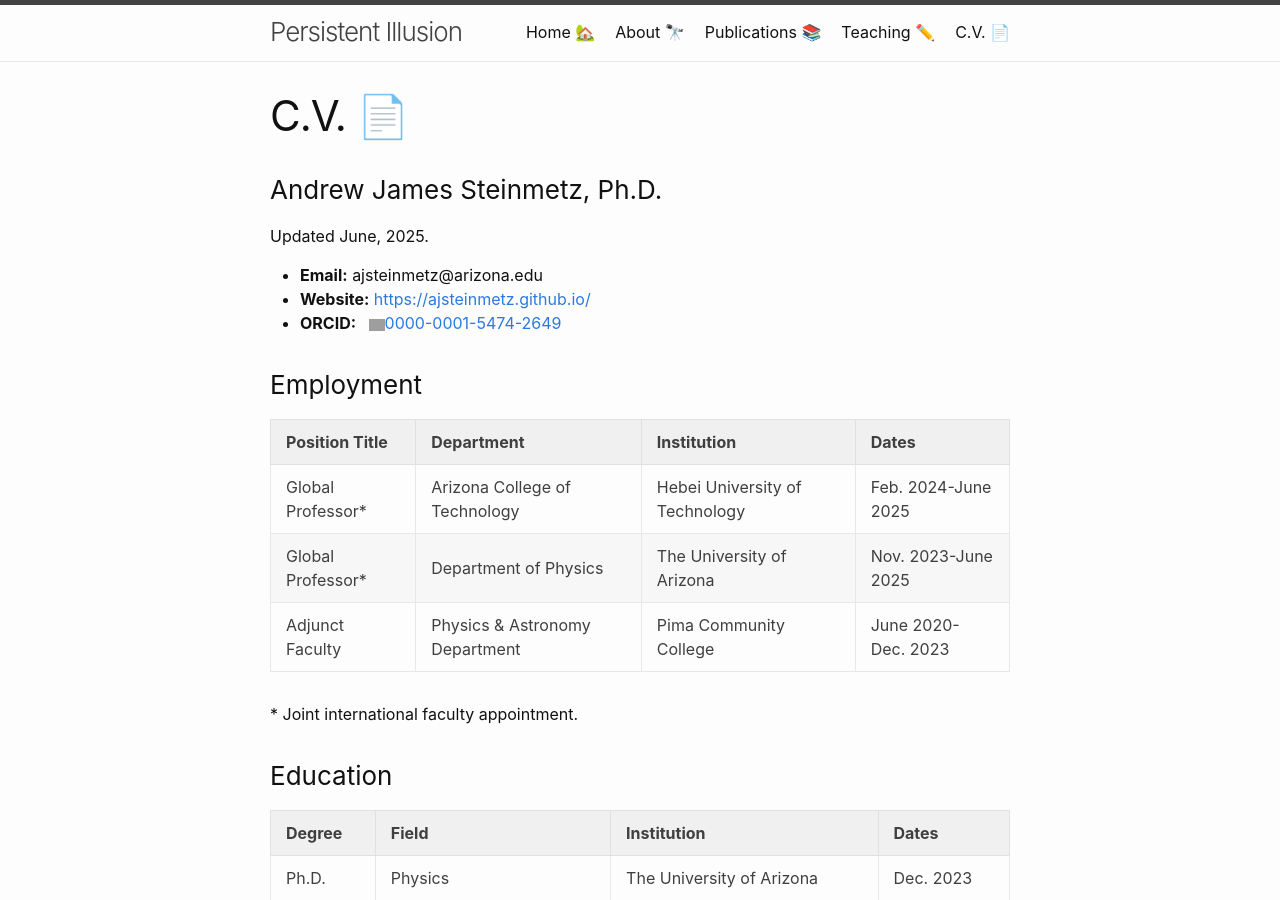
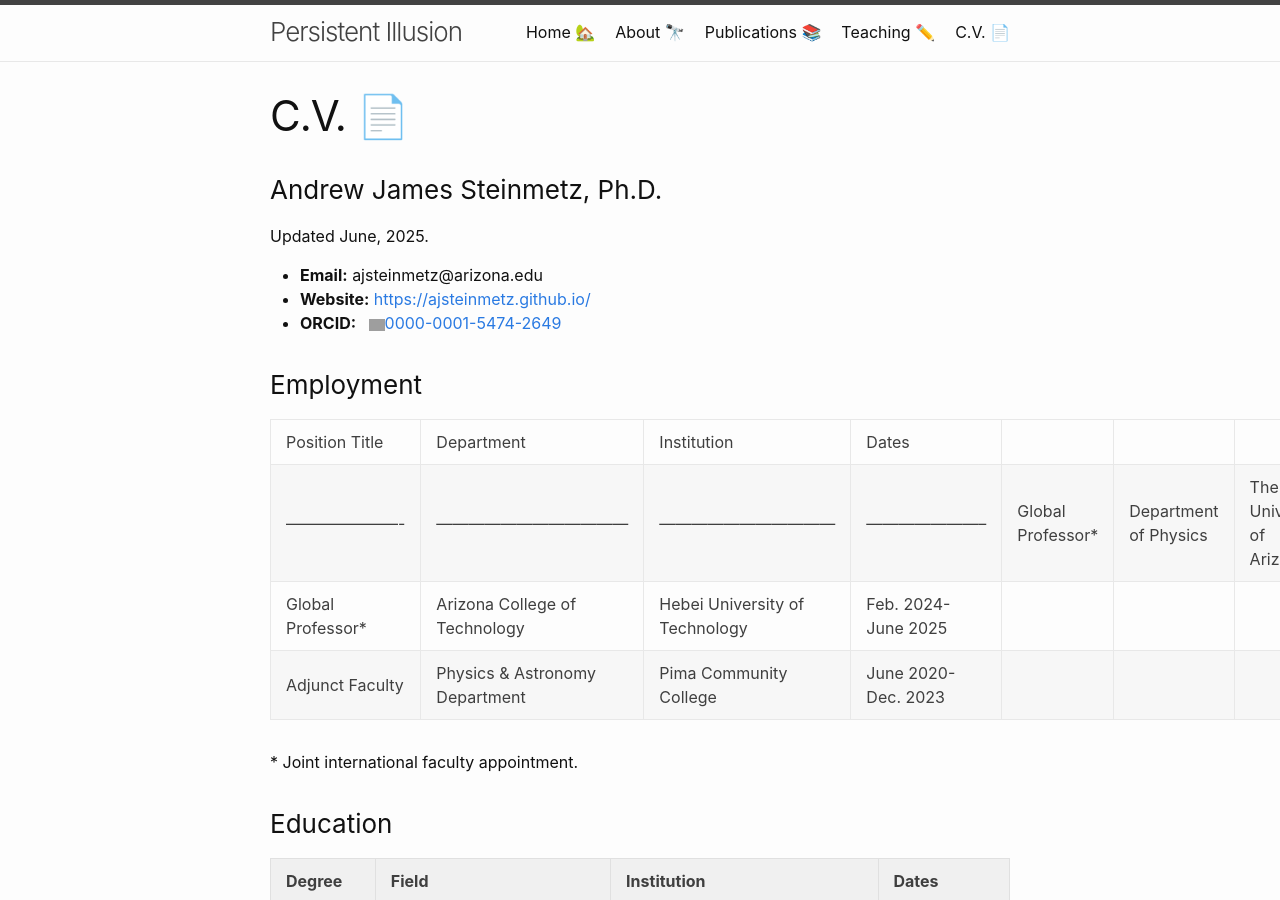
Before and after one commit to ajsteinmetz/ajsteinmetz.github.io, a Jekyll site: the page built from cv.md, in a window 1280 px wide and 900 px high. Built offline with Jekyll 4.4.1, drawn with Linux system fonts in a browser that asks for light colours; our own code applies the rules of GitHub Pages for plain Markdown files; comment, search, counter and statistics services are not loaded; grey boxes are pictures that could not be loaded.

Commit message:
Update cv.md

```diff
--- a/cv.md
+++ b/cv.md
@@ -11,9 +11,8 @@
 ### Employment
 
 | Position Title        | Department                         | Institution                     | Dates                 |
-|----------------------|------------------------------------|---------------------------------|-----------------------|
+|----------------------|------------------------------------|---------------------------------|-----------------------| Global Professor\*     | Department of Physics              | The University of Arizona       | Nov. 2023-July 2025   |
 | Global Professor\*     | Arizona College of Technology      | Hebei University of Technology  | Feb. 2024-June 2025   |
-| Global Professor\*     | Department of Physics              | The University of Arizona       | Nov. 2023-June 2025   |
 | Adjunct Faculty      | Physics & Astronomy Department     | Pima Community College          | June 2020-Dec. 2023 |
 
 \* Joint international faculty appointment.
```
